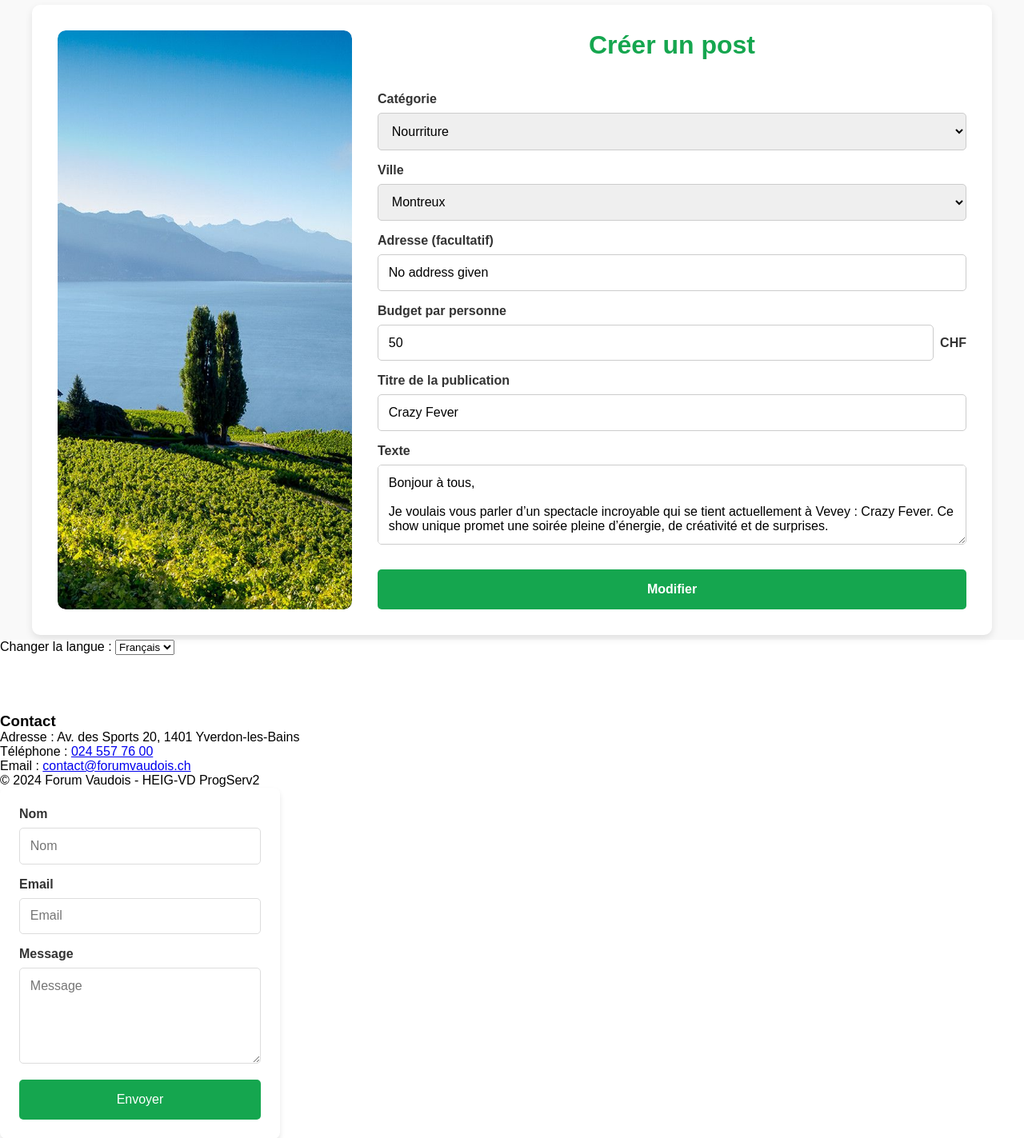
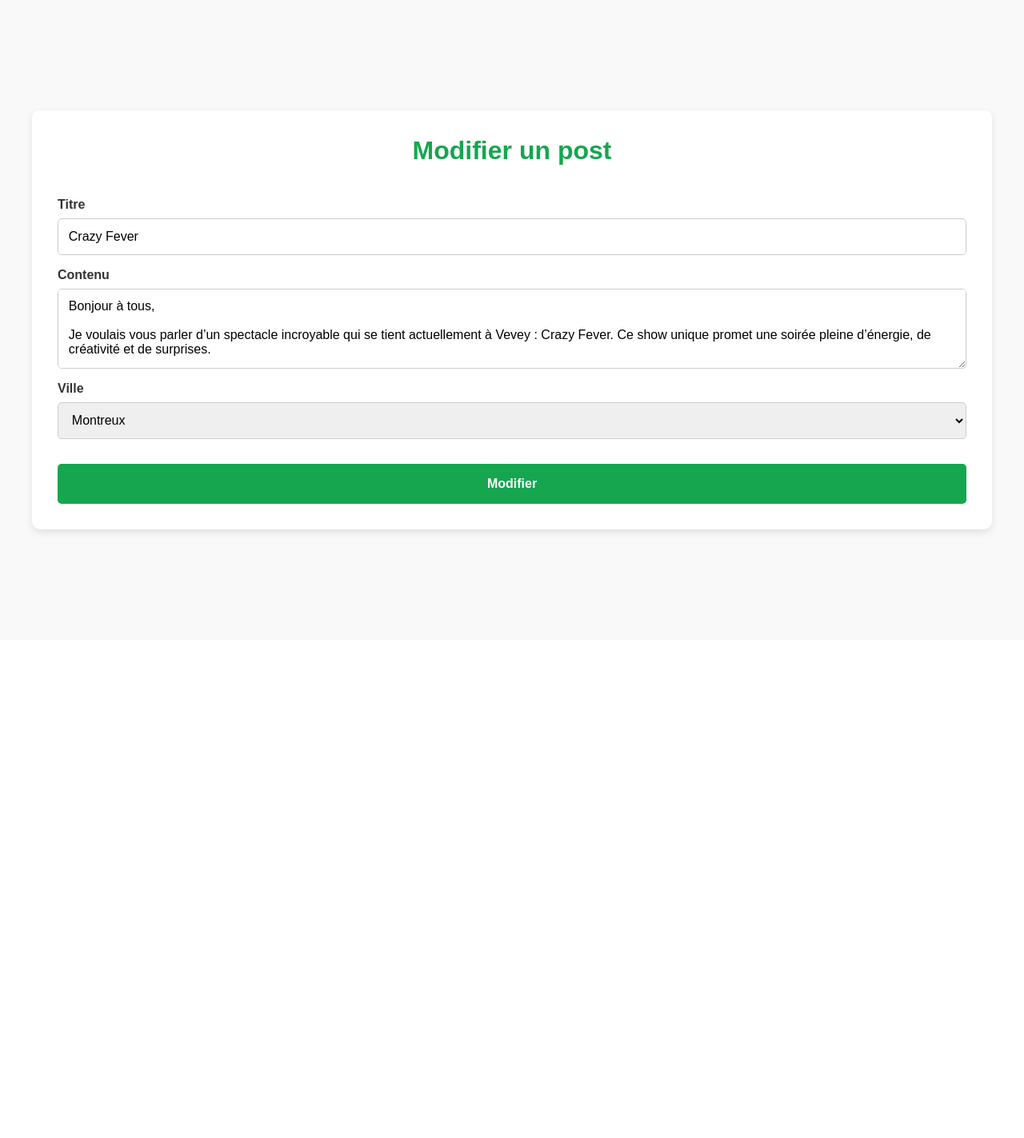
Before and after one commit to AgatheMakumbi/forumVaudois, a PHP site: page /ForumVaudois/pages/updatePost.php?id_post=1 in a window 1280 px wide. Shown: the part 100-1523 px from the top of the page at 80% size. After the commit the page ends 769 px from the top, so only its background shows below. Run offline with PHP 8.4, Linux system fonts and the light colour scheme; the visitor is signed in with stand-in values (Sample User, id 1); data comes from the database, SQL or seed files in the repository; both versions use the stored data as it was after the commit.

Commit message:
update post

```diff
--- a/pages/profil.php
+++ b/pages/profil.php
@@ -65,6 +65,10 @@ $posts = $db->getPostsByUser($loggedUserID);
                 <div class="post-card">
     <div class="post-header">
         <h2><?= htmlspecialchars($post->getTitle()) ?></h2>
+        <a href="updatePost.php?id_post=<?= htmlspecialchars($post->getId()) ?>" class="edit-icon" title="Modifier la publication">
+    <img src="../assets/images/update.png" alt="Modifier" style="width: 30px; height: 30px;">
+</a>
+
     </div>
     <p><?= htmlspecialchars($post->getText()) ?></p>
     <div class="post-footer">
@@ -74,6 +78,7 @@ $posts = $db->getPostsByUser($loggedUserID);
         </p>
     </div>
 </div>
+
             <?php endforeach; ?>
         <?php else: ?>
             <p><?= t('profile_no_posts'); ?></p>
--- a/pages/updatePost.php
+++ b/pages/updatePost.php
@@ -2,96 +2,72 @@
 require_once '../vendor/autoload.php';
 
 use M521\ForumVaudois\CRUDManager\DbManagerCRUD;
-use M521\ForumVaudois\Entity\User;
 use M521\ForumVaudois\Entity\Post;
-
-/*ini_set('display_errors', 1);
-ini_set('display_startup_errors', 1);
-error_reporting(E_ALL);*/
 
 session_start();
 
 $dbManager = new DbManagerCRUD();
-$_SESSION['id'] = 1;
 
-if (!isset($_SESSION["id"]) || empty($_SESSION["id"])) {
-    // Redirige vers la page de connexion
+if (!isset($_SESSION['id']) || empty($_SESSION['id'])) {
     header("Location: login.php");
-    exit; // Arrête l'exécution pour éviter de charger le reste de la page
-}
-
-if ($_SERVER['REQUEST_METHOD'] === 'POST') {
-    /**
-     * Variables pour le post :
-     * - Titre, texte, ville, budget, adresse, auteur et catégorie.
-     */
-    $title = $_POST['title'];
-    $text = $_POST['post-content'];
-    $city = $_POST['city'];
-    $budget = $_POST['budget'];
-    $address = $_POST['addresse'] ?? "";
-    $authorId = $_SESSION['id']; // ID de l'auteur (exemple, à récupérer de la session utilisateur)
-    $category = $_POST['category'] ?? 1; // Catégorie par défaut
-    $city = $_POST['city'];
-
-    try {
-        // Création d'un nouvel objet Post
-        $post = new Post(
-            $title,
-            $text,
-            $budget,
-            $authorId,
-            $city,
-            $category,
-            new DateTime(), // Date de création
-            new DateTime(), // Date de mise à jour
-            0,              // Nombre de vues par défaut
-            $address
-        );
-
-        // Enregistrement du post dans la base de données
-        if ($dbManager->updatePost($post)) {
-            echo "Post modifié avec succès !";
-        } else {
-            echo "Échec de la modification du post.";
-        }
-    } catch (Exception $e) {
-        // Gère les erreurs liées à la création du post
-        echo "Erreur : " . $e->getMessage();
-    }
-}
-
-// Vérifier si un identifiant est fourni dans l'URL
-if (!isset($_GET['id_post']) || empty($_GET['id_post'])) {
-    echo "Identifiant du post non fourni.";
     exit;
 }
 
-$idPost = (int) $_GET['id_post']; // Récupérer et sécuriser l'identifiant
+if (!isset($_GET['id_post']) || empty($_GET['id_post'])) {
+    header("Location: profil.php");
+    exit;
+}
 
-// Initialiser la connexion à la base de données et la classe DbManagerCRUD
+$idPost = (int)$_GET['id_post'];
+
 try {
     $post = $dbManager->getPostById($idPost);
-    $author = $post->getAuthor();
 
-    if($author !== $_SESSION['id']) {
-        // Redirige vers la page de connexion
-        header("Location: news.php");
-        exit; // Arrête l'exécution pour éviter de charger le reste de la page
+    if (!$post) {
+        echo "Post introuvable.";
+        exit;
     }
 
-    $likes = $dbManager->getLikesById($idPost);
-    $comments = $dbManager->getCommentsById($idPost);
-
+    if ($post->getAuthor() !== $_SESSION['id']) {
+        header("Location: profil.php");
+        exit;
+    }
 } catch (Exception $e) {
     echo "Erreur lors de la récupération du post : " . $e->getMessage();
     exit;
 }
 
-// Vérifier si le post existe
-if (!$post) {
-    echo "Post introuvable.";
-    exit;
+if ($_SERVER['REQUEST_METHOD'] === 'POST') {
+    $title = $_POST['title'] ?? null;
+    $text = $_POST['post-content'] ?? null;
+    $city = isset($_POST['city']) ? (int)$_POST['city'] : null;
+    $budget = isset($_POST['budget']) ? (int)$_POST['budget'] : 0;
+    $address = $_POST['addresse'] ?? "";
+    $category = isset($_POST['category']) ? (int)$_POST['category'] : 1;
+
+    if ($title === null || $text === null || $city === null) {
+        echo "Tous les champs obligatoires (titre, contenu, ville) doivent être remplis.";
+        exit;
+    }
+
+    try {
+        $post->setTitle($title);
+        $post->setText($text);
+        $post->setBudget($budget);
+        $post->setCity($city);
+        $post->setCategory($category);
+        $post->setAddress($address);
+        $post->setUpdatedAt(new DateTime());
+
+        if ($dbManager->updatePost($post)) {
+            header("Location: profil.php");
+            exit;
+        } else {
+            echo "Échec de la modification du post.";
+        }
+    } catch (Exception $e) {
+        echo "Erreur : " . $e->getMessage();
+    }
 }
 ?>
 
@@ -106,24 +82,20 @@ if (!$post) {
 </head>
 
 <body>
-    <?php include '../components/header.php' ?>
+    <?php include '../components/header.php'; ?>
     <main class="main-content-createPost">
         <div class="create-post-container">
-            <div class="post-image">
-                <img src="../assets/images/photoVaud1.jpg" alt="Photo du lac" class="preview-image">
-            </div>
-            <form class="create-post-form" action="updatePost.php?id_post=<?php echo $idPost ?>" method="POST"
-                enctype="multipart/form-data">
-                <h2 class="form-title">Créer un post</h2>
+            <form class="create-post-form" action="updatePost.php?id_post=<?= $idPost ?>" method="POST">
+                <h2 class="form-title">Modifier un post</h2>
 
                 <div class="form-group">
-                    <label for="category">Catégorie</label>
-                    <select name="category" id="category" required>
-                        <option value="2" <?= $post->getCategory() == 2 ? 'selected' : '' ?>>Activités</option>
-                        <option value="1" <?= $post->getCategory() == 1 ? 'selected' : '' ?>>Nourriture</option>
-                        <option value="4" <?= $post->getCategory() == 4 ? 'selected' : '' ?>>Culture</option>
-                        <option value="3" <?= $post->getCategory() == 3 ? 'selected' : '' ?>>Nature</option>
-                    </select>
+                    <label for="title">Titre</label>
+                    <input type="text" id="title" name="title" value="<?= htmlspecialchars($post->getTitle()) ?>" required>
+                </div>
+
+                <div class="form-group">
+                    <label for="post-content">Contenu</label>
+                    <textarea id="post-content" name="post-content" required><?= htmlspecialchars($post->getText()) ?></textarea>
                 </div>
 
                 <div class="form-group">
@@ -132,46 +104,13 @@ if (!$post) {
                         <option value="1" <?= $post->getCity() == 1 ? 'selected' : '' ?>>Lausanne</option>
                         <option value="3" <?= $post->getCity() == 3 ? 'selected' : '' ?>>Yverdon-les-Bains</option>
                         <option value="2" <?= $post->getCity() == 2 ? 'selected' : '' ?>>Montreux</option>
-                        <option value="4" <?= $post->getCity() == 4 ? 'selected' : '' ?>>Vevey</option>
-                        <option value="5" <?= $post->getCity() == 5 ? 'selected' : '' ?>>Nyon</option>
-                        <option value="7" <?= $post->getCity() == 7 ? 'selected' : '' ?>>Renens</option>
-                        <option value="6" <?= $post->getCity() == 6 ? 'selected' : '' ?>>Morges</option>
                     </select>
-                </div>
-
-                <div class="form-group">
-                    <label for="addresse">Adresse (facultatif)</label>
-                    <input type="text" id="addresse" name="addresse" placeholder="Adresse (facultatif)"
-                        value="<?= htmlspecialchars($post->getAddress(), ENT_QUOTES) ?>">
-                </div>
-
-                <div class="form-group">
-                    <label for="budget">Budget par personne</label>
-                    <div class="budget-input">
-                        <input type="number" id="budget" name="budget" placeholder="Budget" required
-                            value="<?= htmlspecialchars($post->getBudget(), ENT_QUOTES) ?>">
-                        <span>CHF</span>
-                    </div>
-                </div>
-
-                <div class="form-group">
-                    <label for="title">Titre de la publication</label>
-                    <input type="text" id="title" name="title" placeholder="Titre de la publication" required
-                        value="<?= htmlspecialchars($post->getTitle(), ENT_QUOTES) ?>">
-                </div>
-
-                <div class="form-group">
-                    <label for="post-content">Texte</label>
-                    <textarea id="post-content" name="post-content" placeholder="Texte ..."
-                        required><?= htmlspecialchars($post->getText(), ENT_QUOTES) ?></textarea>
                 </div>
 
                 <button type="submit" class="submit-btn">Modifier</button>
             </form>
         </div>
     </main>
-
-    <!--<?php include '../components/footer.php'; ?>-->
 </body>
 
 </html>
```
Also changed, not shown: assets/images/update.png (added), db/forumvaudois.db. Lines whose indentation alone changed are shown as unchanged.
